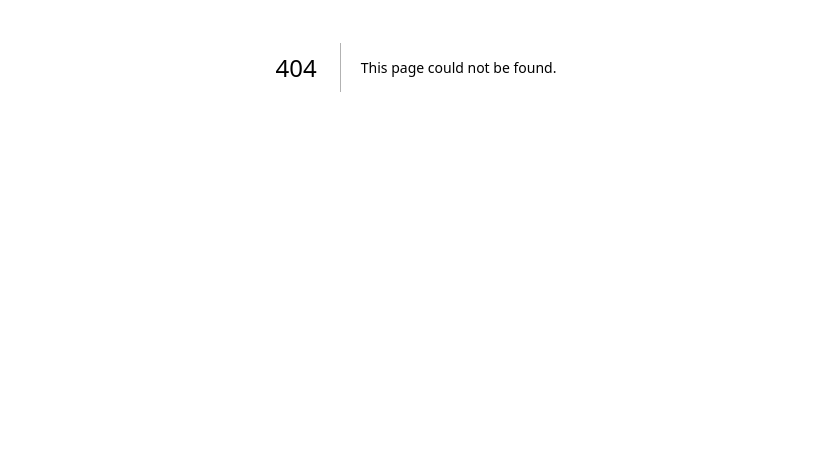
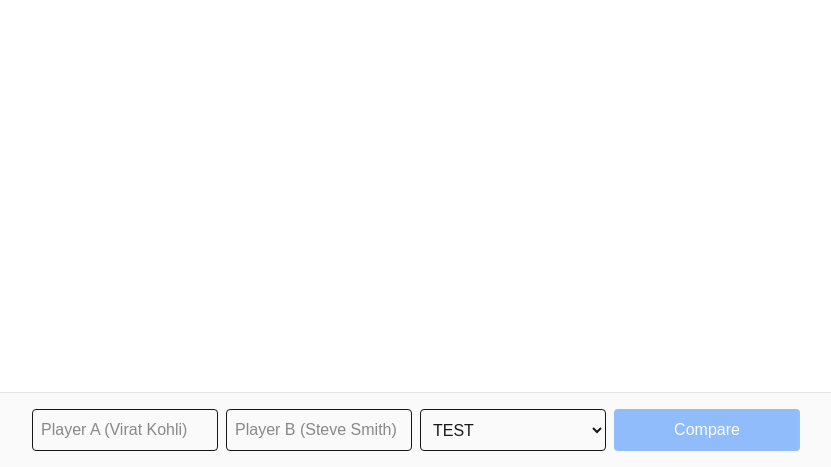
Before and after one commit to Dibyendu-dev/ai-sdk-projects, a Next.js app: page /ui/cricket in a window 1280 px wide. Before the commit this address had no page. Shown: the part 333-800 px from the top of the page, without its empty margins (224-1055 px from the left). Built offline with nearby package versions, Linux system fonts and the light colour scheme.

Commit message:
implement cricket game

```diff
--- /dev/null
+++ b/app/api/cricket/route.ts
@@ -0,0 +1,44 @@
+import { streamObject } from "ai";
+import { openai } from "@ai-sdk/openai";
+import { cricketVerdictUISchema } from "./schema";
+
+export async function POST(req: Request) {
+  try {
+    const { playerA, playerB, format, pitchType, comparisonType } = await req.json();
+
+    const prompt = `
+            You are a cricket analytics AI.
+
+            Compare the following two cricketers purely based on statistics and match context.
+
+            Player A:
+            ${JSON.stringify(playerA, null, 2)}
+
+            Player B:
+            ${JSON.stringify(playerB, null, 2)}
+
+            Match Context:
+            - Format: ${format}
+            - Pitch Type: ${pitchType}
+            - Comparison Type: ${comparisonType}
+
+            Rules:
+            - Use only statistical reasoning
+            - Be era-aware
+            - Do not favor popularity
+            - Give a clear winner or draw
+            - Provide structured reasoning
+            `;
+
+    const result = streamObject({
+      model: openai("gpt-5-nano"),
+      schema: cricketVerdictUISchema,
+      prompt,
+    });
+
+    return result.toTextStreamResponse();
+  } catch (error) {
+    console.error("Error generating cricket comparison:", error);
+    return new Response("Failed to generate comparison", { status: 500 });
+  }
+}
--- /dev/null
+++ b/app/api/cricket/schema.ts
@@ -0,0 +1,15 @@
+import { z } from "zod";
+
+export const cricketVerdictUISchema = z.object({
+  winner: z.enum(["PLAYER_A", "PLAYER_B", "DRAW"]),
+  confidenceScore: z.number(),
+  summary: z.string(),
+  reasoning: z.array(
+    z.object({
+      factor: z.string(),
+      explanation: z.string(),
+      advantage: z.enum(["PLAYER_A", "PLAYER_B", "NEUTRAL"]),
+    })
+  ),
+  keyStatsCompared: z.array(z.string()),
+});
--- /dev/null
+++ b/app/ui/cricket/page.tsx
@@ -0,0 +1,153 @@
+"use client";
+
+import { experimental_useObject as useObject } from "@ai-sdk/react";
+import { cricketVerdictUISchema } from "@/app/api/cricket/schema";
+import { useState } from "react";
+
+export default function CricketComparisonPage() {
+  const [playerA, setPlayerA] = useState("");
+  const [playerB, setPlayerB] = useState("");
+  const [format, setFormat] = useState("TEST");
+  const [pitchType, setPitchType] = useState("BALANCED");
+
+  const { object, submit, isLoading, error, stop } = useObject({
+    api: "/api/cricket",
+    schema: cricketVerdictUISchema,
+  });
+
+  const handleSubmit = (e: React.FormEvent) => {
+    e.preventDefault();
+
+    submit({
+      playerA,
+      playerB,
+      format,
+      pitchType,
+      comparisonType: "OVERALL",
+    });
+  };
+
+  return (
+    <div className="flex flex-col w-full max-w-3xl pt-12 pb-32 mx-auto px-4">
+      {/* Error */}
+      {error && (
+        <div className="text-red-500 mb-6 bg-red-50 p-4 rounded">
+          {error.message}
+        </div>
+      )}
+
+      {/* Output */}
+      {object && (
+        <div className="space-y-6 mb-12">
+          <div className="bg-zinc-50 dark:bg-zinc-800 p-6 rounded-lg shadow">
+            <h2 className="text-2xl font-bold mb-2">AI Verdict</h2>
+
+            <p className="text-lg mb-2">
+              <span className="font-semibold">Winner:</span>{" "}
+              {object.winner === "DRAW"
+                ? "Draw"
+                : object.winner === "PLAYER_A"
+                ? playerA
+                : playerB}
+            </p>
+
+            <p className="text-sm text-zinc-500">
+              Confidence: {object.confidenceScore}%
+            </p>
+
+            <p className="mt-4">{object.summary}</p>
+          </div>
+
+          {/* Reasoning */}
+          <div className="bg-zinc-50 dark:bg-zinc-800 p-6 rounded-lg shadow">
+            <h3 className="text-xl font-semibold mb-4">Key Factors</h3>
+
+            <div className="space-y-3">
+              {object.reasoning?.map((item, idx) => (
+                <div
+                  key={idx}
+                  className="bg-zinc-100 dark:bg-zinc-700 p-4 rounded-md"
+                >
+                  <div className="flex justify-between mb-1">
+                    <span className="font-medium">{item?.factor}</span>
+                    <span className="text-sm text-zinc-500">
+                      Advantage: {item?.advantage}
+                    </span>
+                  </div>
+                  <p className="text-sm">{item?.explanation}</p>
+                </div>
+              ))}
+            </div>
+          </div>
+
+          {/* Compared Stats */}
+          <div className="bg-zinc-50 dark:bg-zinc-800 p-6 rounded-lg shadow">
+            <h3 className="text-xl font-semibold mb-4">
+              Stats Considered
+            </h3>
+            <div className="flex flex-wrap gap-2">
+              {object.keyStatsCompared?.map((stat) => (
+                <span
+                  key={stat}
+                  className="bg-blue-100 dark:bg-blue-900 text-blue-800 dark:text-blue-200 px-3 py-1 rounded-full text-sm"
+                >
+                  {stat}
+                </span>
+              ))}
+            </div>
+          </div>
+        </div>
+      )}
+
+      {/* Input Form */}
+      <form
+        onSubmit={handleSubmit}
+        className="fixed bottom-0 left-0 right-0 bg-zinc-50 dark:bg-zinc-950 border-t border-zinc-200 dark:border-zinc-800 p-4"
+      >
+        <div className="max-w-3xl mx-auto grid grid-cols-1 md:grid-cols-4 gap-2">
+          <input
+            value={playerA}
+            onChange={(e) => setPlayerA(e.target.value)}
+            placeholder="Player A (Virat Kohli)"
+            className="dark:bg-zinc-800 p-2 border rounded"
+          />
+
+          <input
+            value={playerB}
+            onChange={(e) => setPlayerB(e.target.value)}
+            placeholder="Player B (Steve Smith)"
+            className="dark:bg-zinc-800 p-2 border rounded"
+          />
+
+          <select
+            value={format}
+            onChange={(e) => setFormat(e.target.value)}
+            className="dark:bg-zinc-800 p-2 border rounded"
+          >
+            <option>TEST</option>
+            <option>ODI</option>
+            <option>T20</option>
+          </select>
+
+          {isLoading ? (
+            <button
+              type="button"
+              onClick={stop}
+              className="bg-red-500 text-white rounded px-4"
+            >
+              Stop
+            </button>
+          ) : (
+            <button
+              type="submit"
+              disabled={!playerA || !playerB}
+              className="bg-blue-500 text-white rounded px-4 disabled:opacity-50"
+            >
+              Compare
+            </button>
+          )}
+        </div>
+      </form>
+    </div>
+  );
+}
```
